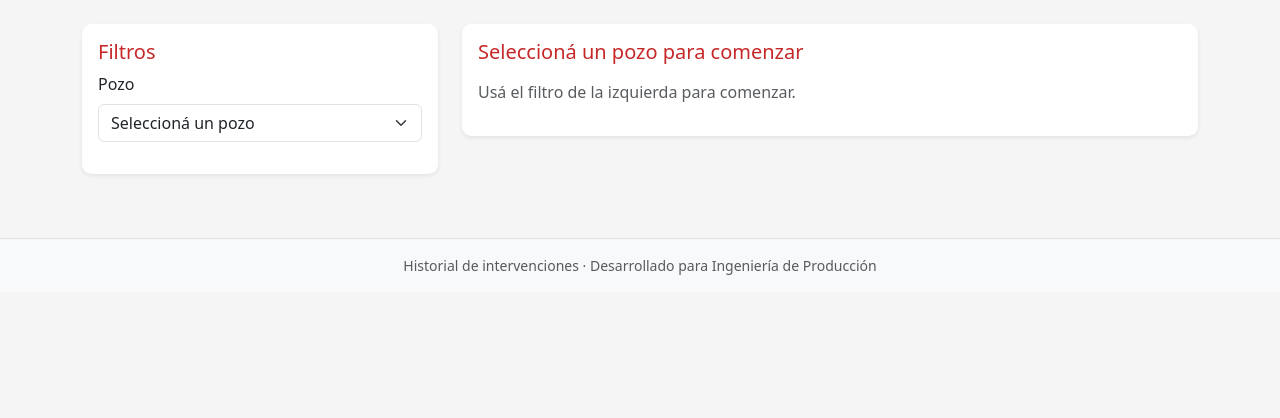
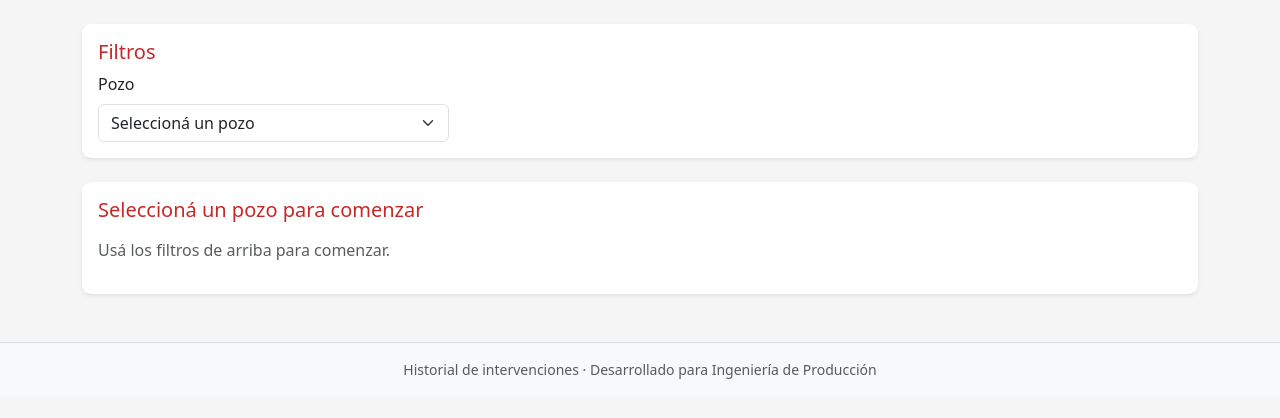
Before and after one commit to Lucianogalizia/EVENTOS, a Flask app: page / in a window 1280 px wide. Shown: the part 56-474 px from the top of the page. Run offline with Flask 3, Linux system fonts and the light colour scheme.

Commit message:
Refactor filters layout and form structure

```diff
--- a/templates/index.html
+++ b/templates/index.html
@@ -3,14 +3,16 @@
 {% block title %}Intervenciones de pozos{% endblock %}
 
 {% block content %}
+
+<!-- FILTROS ARRIBA, A LO ANCHO -->
 <div class="row mb-4">
-  <div class="col-12 col-lg-4 mb-3">
+  <div class="col-12">
     <div class="card shadow-sm border-0 card-filter">
       <div class="card-body">
         <h5 class="card-title text-main">Filtros</h5>
-        <form method="get">
+        <form method="get" class="row g-3">
           <!-- Selector de pozo -->
-          <div class="mb-3">
+          <div class="col-12 col-md-4">
             <label for="well" class="form-label">Pozo</label>
             <select
               class="form-select"
@@ -32,7 +34,7 @@
 
           <!-- Selector de evento (solo si hay pozo) -->
           {% if pozo_sel %}
-          <div class="mb-3">
+          <div class="col-12 col-md-6">
             <label for="event" class="form-label">Evento</label>
             <select
               class="form-select"
@@ -51,12 +53,22 @@
             </select>
           </div>
           {% endif %}
+
+          <!-- Botón (opcional, por si querés aplicar sin onchange) -->
+          <!--
+          <div class="col-12 col-md-2 d-flex align-items-end">
+            <button type="submit" class="btn btn-danger w-100">Aplicar</button>
+          </div>
+          -->
         </form>
       </div>
     </div>
   </div>
+</div>
 
-  <div class="col-12 col-lg-8 mb-3">
+<!-- DETALLE ABAJO, OCUPANDO TODO EL ANCHO -->
+<div class="row mb-4">
+  <div class="col-12">
     <div class="card shadow-sm border-0">
       <div class="card-body">
         <h5 class="card-title text-main">
@@ -71,7 +83,7 @@
 
         {% if tabla_evento %}
         <div class="table-responsive mt-3">
-          <table class="table table-sm table-striped align-middle mb-0 table-custom">
+          <table class="table table-sm table-striped align-middle mb-0 table-custom" id="detalle-intervencion">
             <thead>
               <tr>
                 {% for col in columnas %}
@@ -93,10 +105,11 @@
         {% elif pozo_sel and not evento_sel %}
         <p class="text-muted mt-3">Elegí un evento para ver el detalle.</p>
         {% elif not pozo_sel %}
-        <p class="text-muted mt-3">Usá el filtro de la izquierda para comenzar.</p>
+        <p class="text-muted mt-3">Usá los filtros de arriba para comenzar.</p>
         {% endif %}
       </div>
     </div>
   </div>
 </div>
+
 {% endblock %}
```
